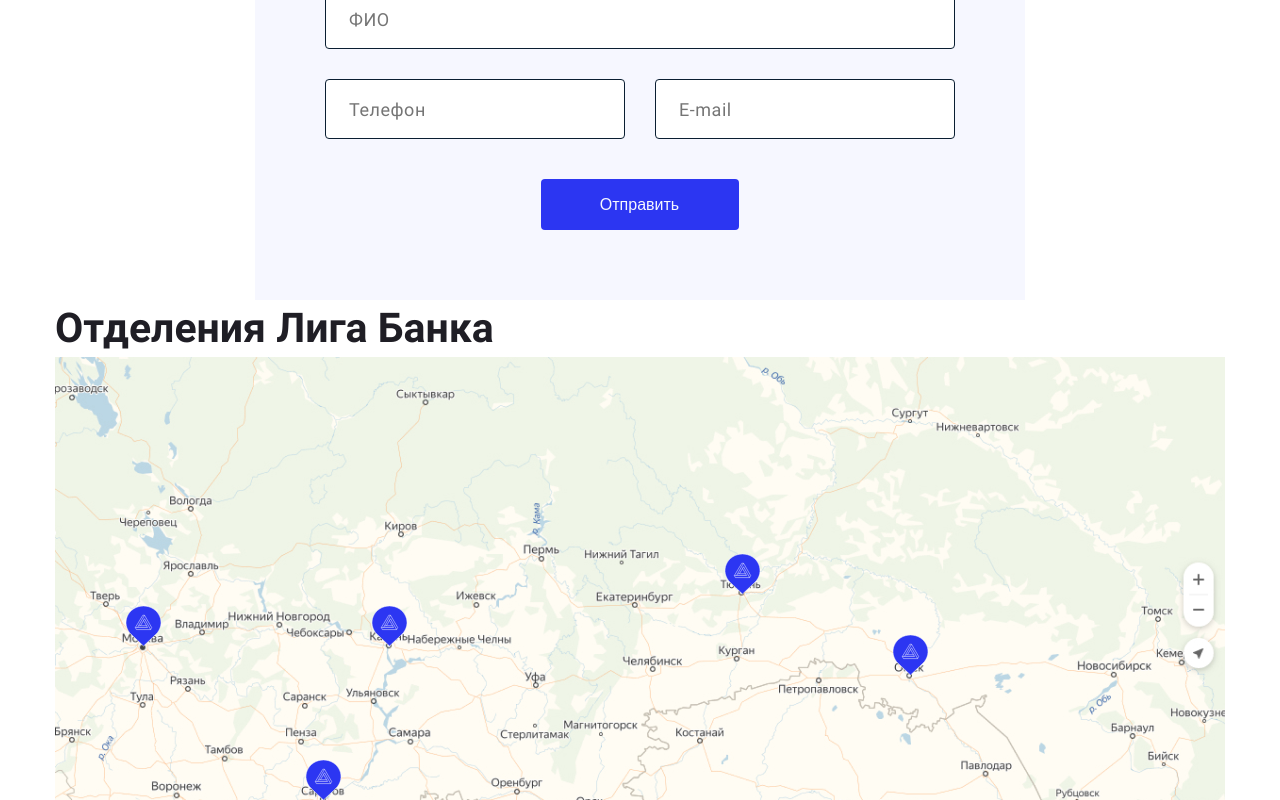
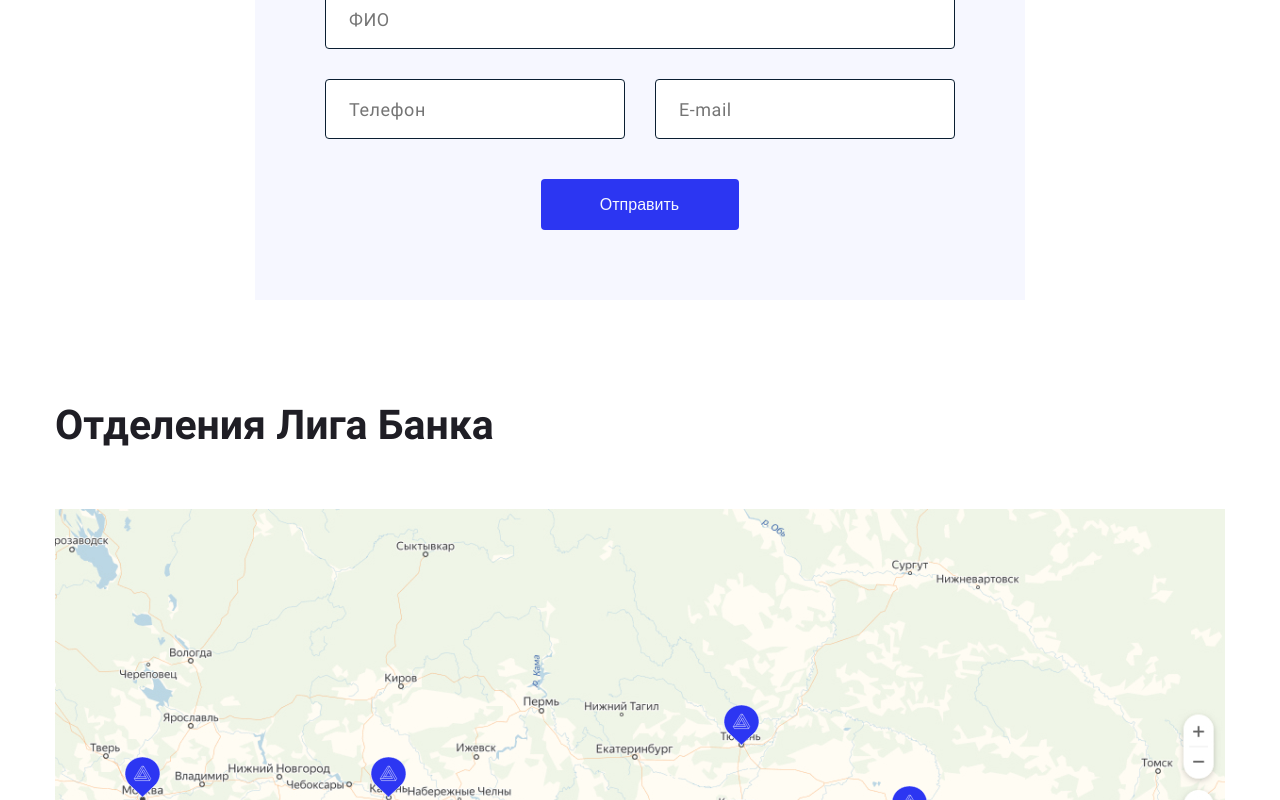
Before and after one commit to geoniced/liga-bank, a React (Create React App) app: page / in a window 1280 px wide. Shown: the part 2432-3232 px from the top of the page. Built offline with nearby package versions, Linux system fonts and the light colour scheme.

Commit message:
PixelPerfect отделений

```diff
--- a/src/scss/bank-departments.scss
+++ b/src/scss/bank-departments.scss
@@ -4,6 +4,7 @@
 
 .bank-departments__title {
   margin: 0;
+  margin-bottom: 55px;
 
   font-size: 41px;
   line-height: 140%;
@@ -22,27 +23,27 @@
   position: absolute;
 
   &--moscow {
-    top: 248px;
-    left: 70px;
+    top: 247px;
+    left: 69px;
   }
 
   &--saratov {
-    top: 402px;
-    left: 250px;
+    top: 401px;
+    left: 249px;
   }
 
   &--kazan {
-    top: 248px;
-    left: 316px;
+    top: 247px;
+    left: 315px;
   }
 
   &--tyumen {
-    top: 196px;
-    left: 669px;
+    top: 195px;
+    left: 668px;
   }
 
   &--omsk {
-    top: 277px;
-    left: 837px;
+    top: 276px;
+    left: 836px;
   }
 }
--- a/src/scss/credit-calculator.scss
+++ b/src/scss/credit-calculator.scss
@@ -1,6 +1,7 @@
 .credit-calculator {
   @include centered-layout;
 
+  margin-bottom: 97px;
   padding-top: 97px;
 }
 
```
